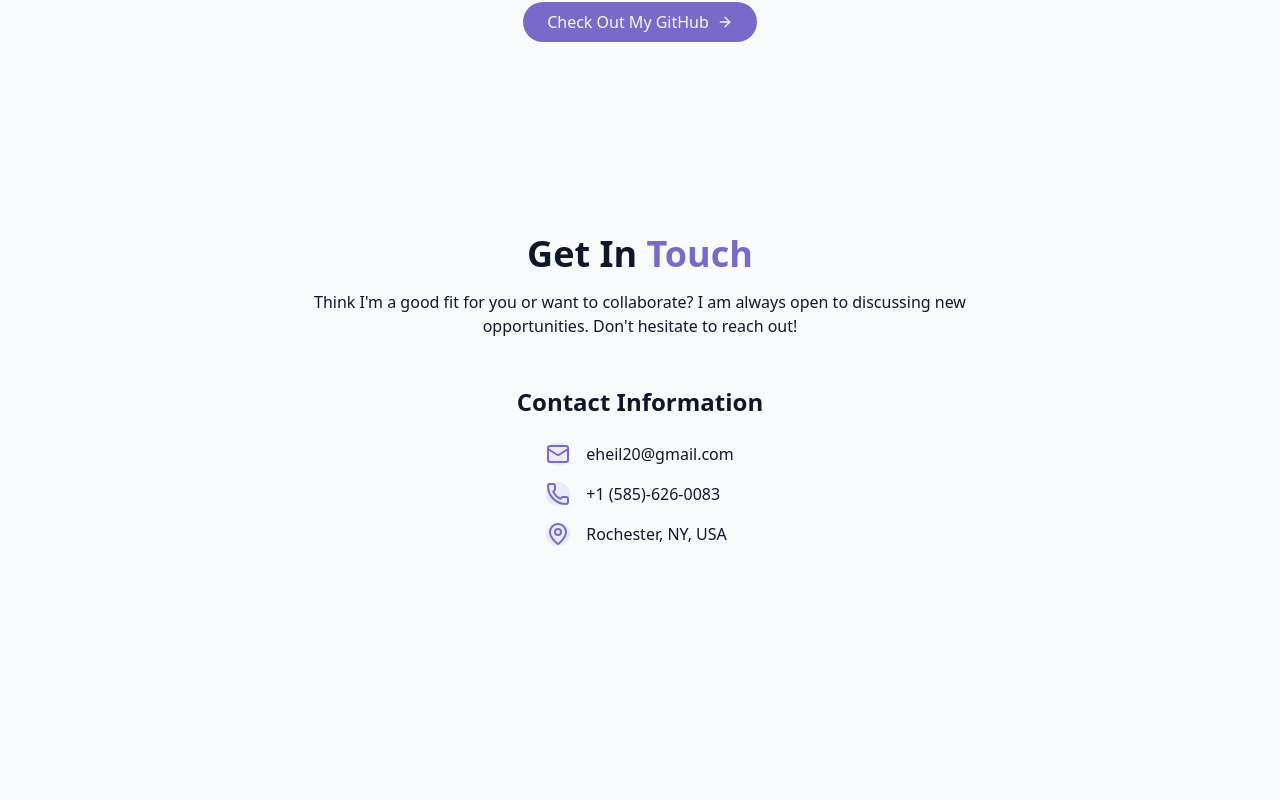
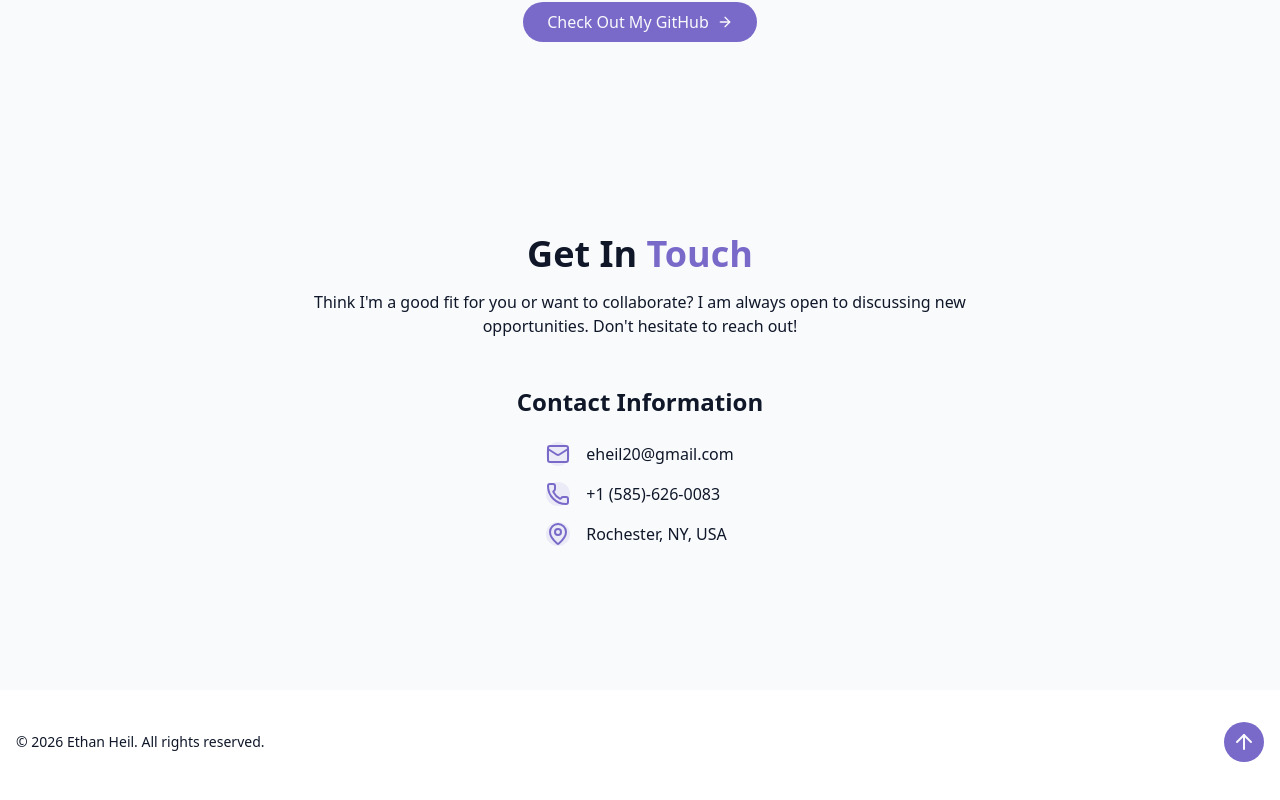
Before and after one commit to Epics123/PortfolioWebsite, a React app: page / in a window 1280 px wide. Shown: the part 6966-7766 px from the top of the page. Before the commit the page ends 7608 px from the top, so only its background shows below. Built offline with nearby package versions, Linux system fonts and the light colour scheme; the HTML template or start-up script is replaced by a standard one.

Commit message:
Adding footer

```diff
--- /dev/null
+++ b/src/components/Footer.tsx
@@ -0,0 +1,17 @@
+import { ArrowUp } from "lucide-react";
+
+export const Footer = () =>
+{
+    return(
+        <footer className="py-12 px-4 bg-card relative boarder-t boarder-boarder mt-12 pt-8 flex flex-wrap justify-between items-center">
+            <p className="text-sm text-muted-foreground">
+                &copy; {new Date().getFullYear()} Ethan Heil. All rights reserved.
+            </p>
+
+            <a href="#home" className="p-2 rounded-button">
+                <ArrowUp/>
+            </a>
+
+        </footer>
+    );
+}
--- a/src/pages/Home.tsx
+++ b/src/pages/Home.tsx
@@ -1,5 +1,6 @@
 import { AboutSection } from "../components/AboutSection";
 import { ContactSection } from "../components/ContactSection";
+import { Footer } from "../components/Footer";
 import { HomeSection } from "../components/HomeSection";
 import { Navbar } from "../components/Navbar";
 import { ProjectsSection } from "../components/ProjectsSection";
@@ -26,6 +27,7 @@
 
 
         {/* Footer */}
+        <Footer/>
 
     </div>;
 }
```
